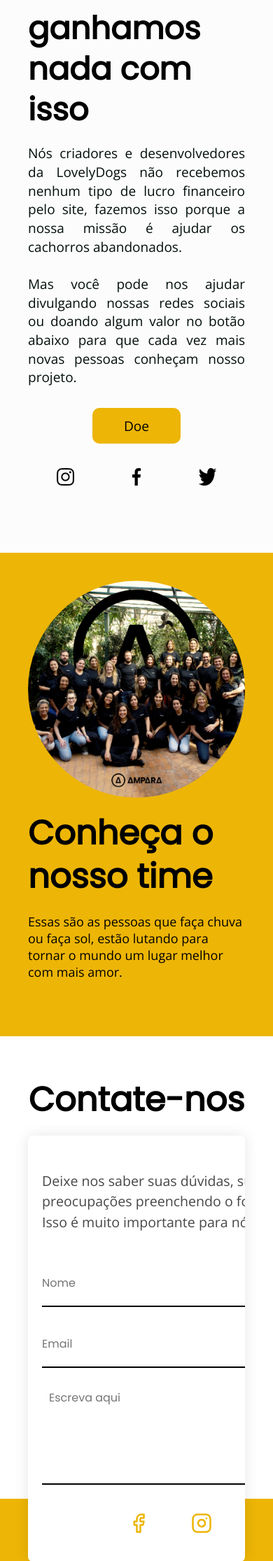
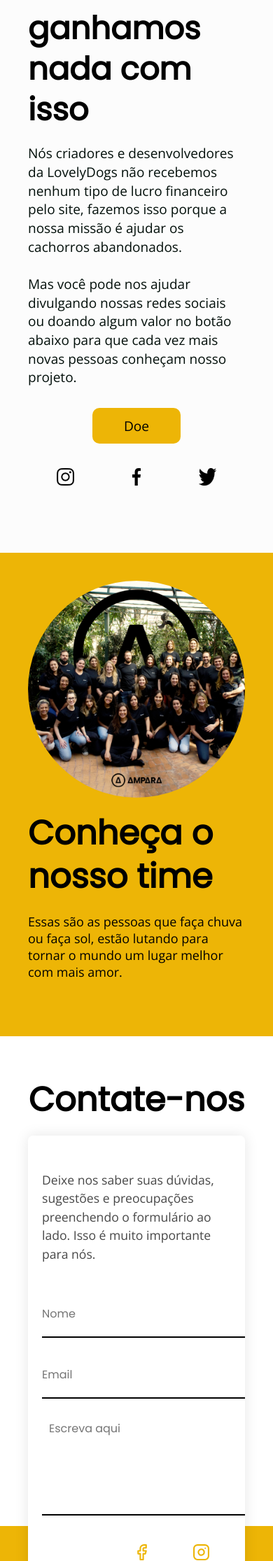
Before and after one commit to DevJR10/lovelydogs.github.io, a PHP site: page / in a window 390 px wide. Shown: the part 3288-5519 px from the top of the page at 70% size. Run offline with PHP 8.4, Linux system fonts and the light colour scheme.

Commit message:
hjshashah

```diff
--- a/css/contato.css
+++ b/css/contato.css
@@ -125,10 +125,18 @@
 }
 
 @media(max-width:450px){
+   .contato-form{
+      max-width: auto;
+   }
+   .contato-texto p{
+      width: 250px;
+      font-size: 1.1rem;
+   }
    .contato-form form input{
       font-size: 1rem;
       justify-content: flex-start;
       padding-left: 0;
+      max-width: ;
       padding-right: 10px;
    }
    .contato-form form textarea{
@@ -139,7 +147,21 @@
       padding: 10px;
    }
    .contato-form .img-contato2 img{
-      max-width: 30px;
-      max-height: 30px;
+      max-width: 25px;
+      max-height: 25px;
    }
 }
+
+@media(max-width:380px){
+   .contato-form form input{
+      max-width: 225px;
+   }
+   .contato-form form textarea{
+      max-width:210px;
+   }
+   .img-contato2{
+      display: flex;
+      justify-content: space-around;
+      gap: 40px;
+   }
+}
--- a/css/ganhamos.css
+++ b/css/ganhamos.css
@@ -196,6 +196,11 @@
    .btn-doe2{
       padding: 12px 45px;
    }
+   .ganhamos-texto p{
+      margin-bottom: 30px;
+      color: #020F0A;
+      text-align: initial;
+   }
 }
 
 @media(max-width:400px){
```
